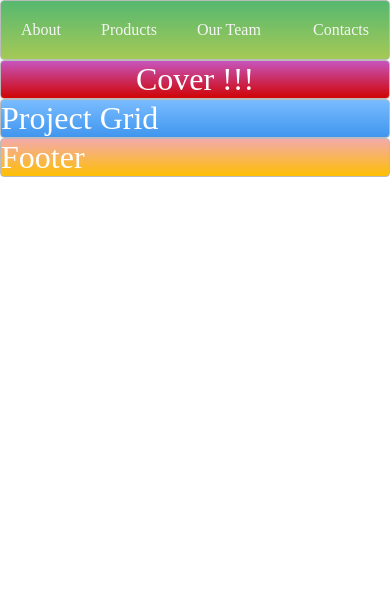
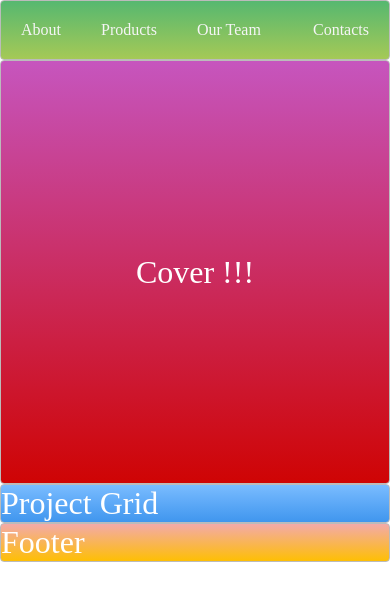
Before and after one commit to Schandroid243/LayoutMaster, a plain HTML site: page index.html in a window 390 px wide. Drawn offline with Linux system fonts and the light colour scheme.

Commit message:
Adding vh units(viewport height) to the Height property of the cover to make it responsive

```diff
--- a/style.css
+++ b/style.css
@@ -54,6 +54,7 @@ a {
     display: flex;
     align-items: center;
     justify-content: center;
+    height: 50vh;
 }
 
 /*https://paulund.co.uk/how-to-create-shiny-css-buttons*/
```
